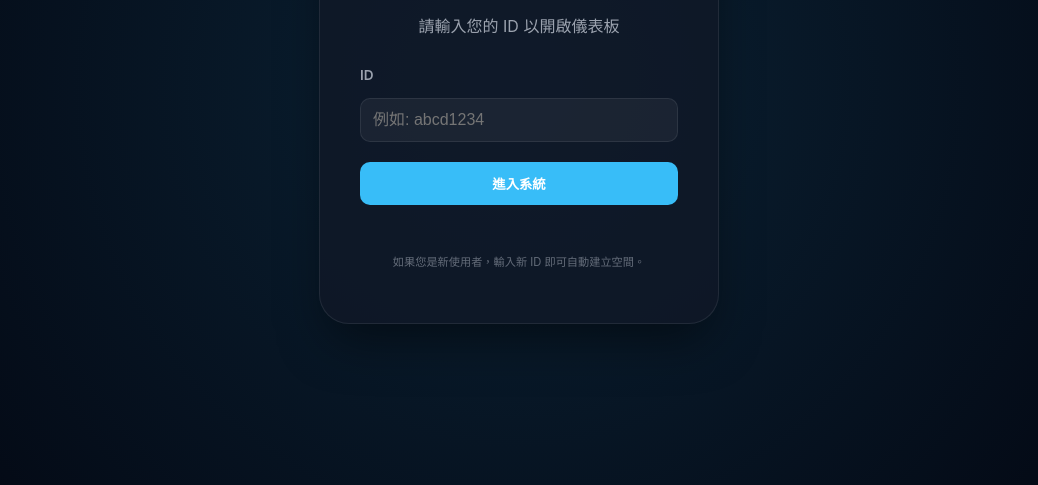
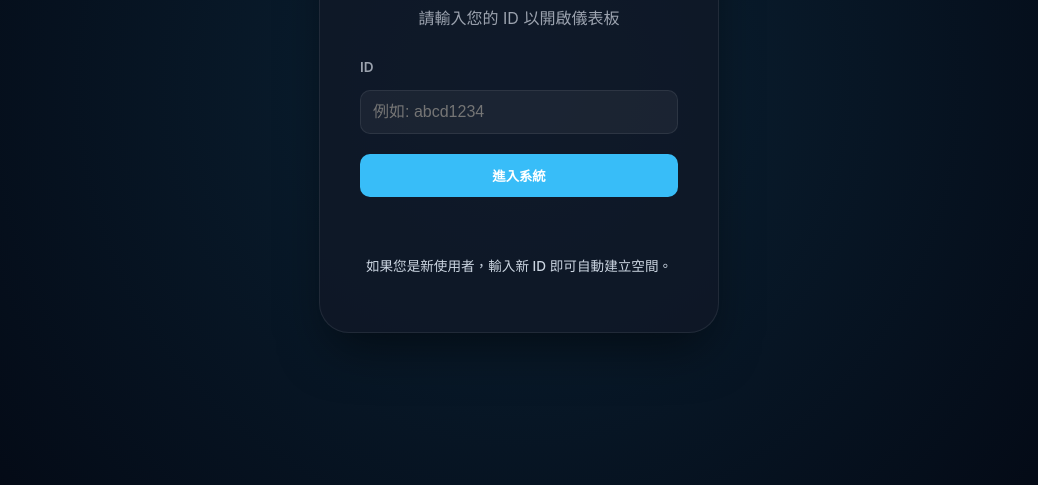
Before and after one commit to philip12010315-creator/stock-monitor, a website: page index.html in a window 1280 px wide. Shown: the part 315-800 px from the top of the page, without its empty margins (121-1159 px from the left). Drawn offline with Linux system fonts and the light colour scheme.

Commit message:
Update data and index: 2026/04/28 週二 15:10:59.02

```diff
--- a/index.html
+++ b/index.html
@@ -724,7 +724,7 @@
         }
         .sync-btn-primary:hover { transform: translateY(-2px); box-shadow: 0 5px 15px rgba(56, 189, 248, 0.4); }
 
-        .sync-desc { font-size: 0.8rem; color: var(--text-dim); line-height: 1.6; margin-top: 15px; }
+        .sync-desc { font-size: 0.85rem; color: #94a3b8; line-height: 1.6; margin-top: 15px; }
 
         /* 全螢幕登入牆 */
         #login-wall {
@@ -855,9 +855,9 @@
             </div>
 
             <button class="sync-btn-primary" onclick="handleLogin()">進入系統</button>
-            <div id="login-msg" style="margin-top: 15px; font-size: 0.85rem; min-height: 1.2rem;"></div>
+            <div id="login-msg" style="margin-top: 15px; font-size: 0.9rem; min-height: 1.2rem; font-weight: bold;"></div>
 
-            <p class="sync-desc" style="font-size: 0.7rem; opacity: 0.6;">
+            <p class="sync-desc" style="margin-top: 25px; color: #cbd5e1; font-weight: 500;">
                 如果您是新使用者，輸入新 ID 即可自動建立空間。
             </p>
         </div>
```
